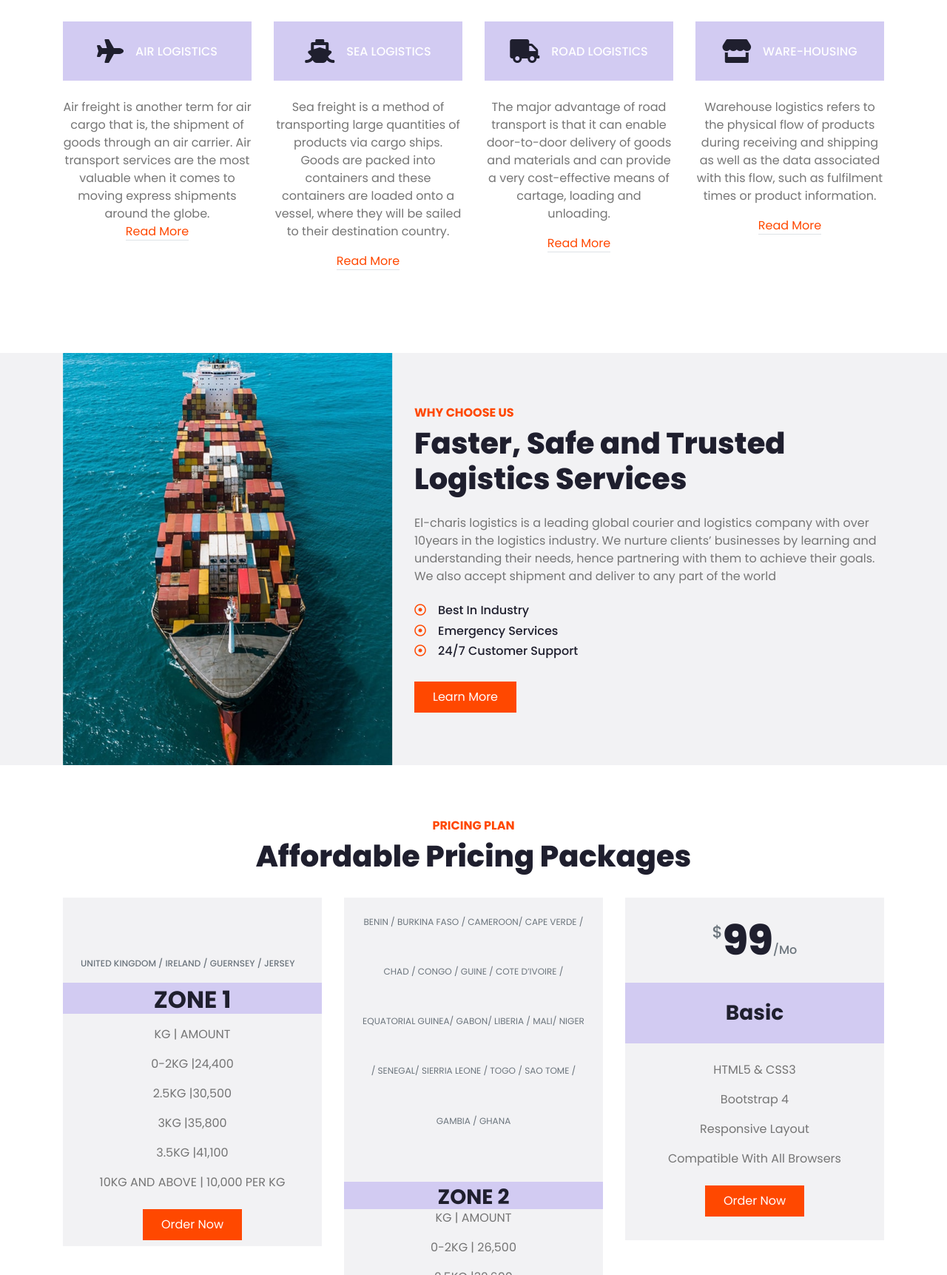
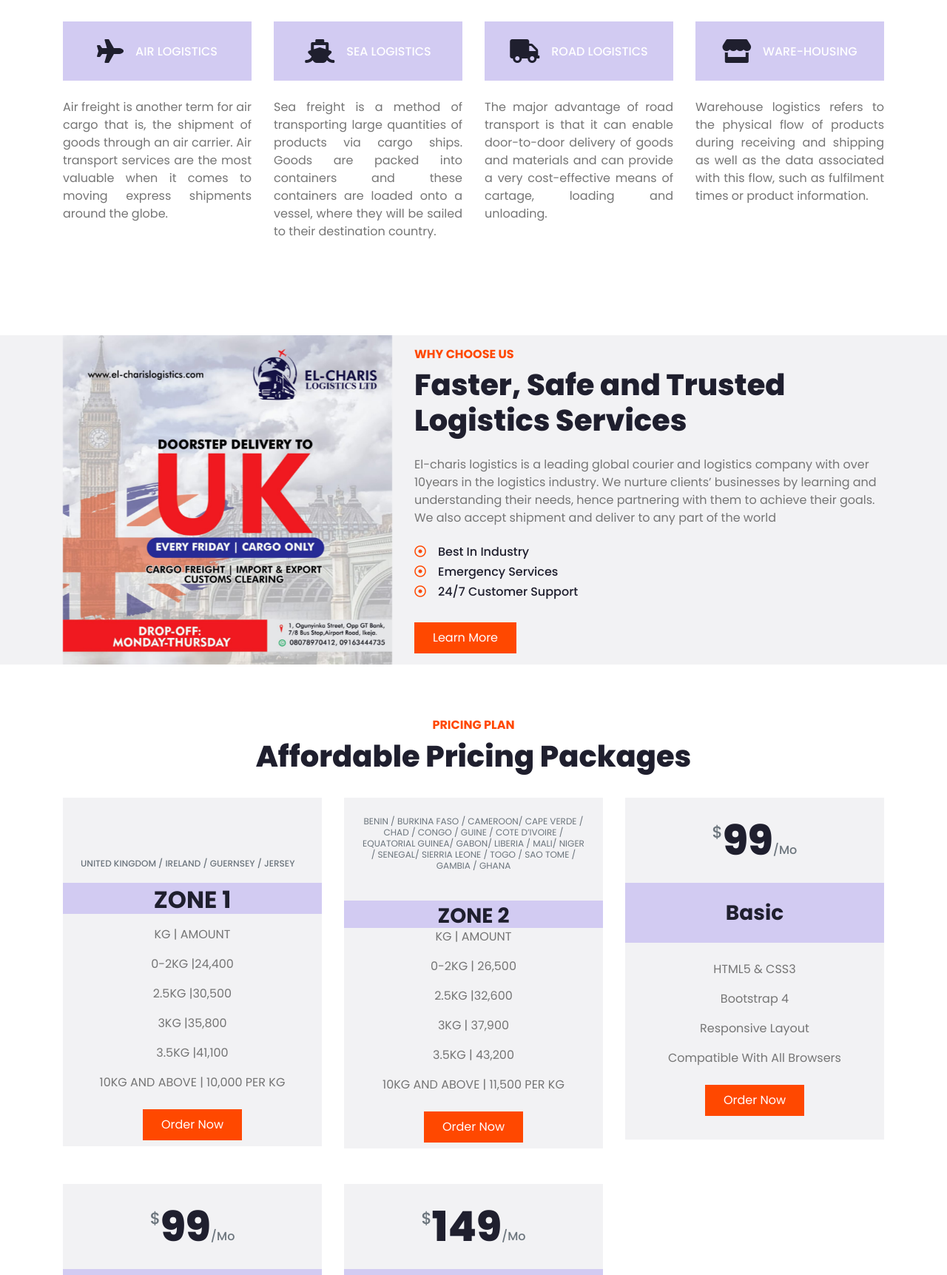
Before and after one commit to olajesu070/elcharis-newWeb, a plain HTML site: page index.html in a window 1280 px wide. Shown: the part 1880-3603 px from the top of the page at 74% size. Drawn offline with nearby package versions, Linux system fonts and the light colour scheme.

Commit message:
new fix added

```diff
--- a/index.html
+++ b/index.html
@@ -265,18 +265,23 @@
                     style="height: 47px"
                   >
                     <option selected>Select A Service</option>
-                    <option value="1">Service 1</option>
-                    <option value="2">Service 1</option>
-                    <option value="3">Service 1</option>
+                    <option value="1">Inbound Logistics.</option>
+                    <option value="2">Distribution logistics </option>
+                    <option value="3">Outbound Logistics</option>
                   </select>
                 </div>
                 <div>
-                  <button
+                  <a href="https:wa.link/l99skm" class="btn btn-dark btn-block border-0 py-3">
+                    Get A Quote
+                  </a>
+
+                  <!-- <button
                     class="btn btn-dark btn-block border-0 py-3"
                     type="submit"
                   >
+
                     Get A Quote
-                  </button>
+                  </button> -->
                 </div>
               </form>
             </div>
@@ -303,15 +308,15 @@
               <i class="fa fa-2x fa-plane text-dark pr-3"></i>
               <h6 class="text-white font-weight-medium m-0">AIR LOGISTICS</h6>
             </div>
-            <p>
+            <p style="text-align: justify;">
               Air freight is another term for air cargo that is, the shipment of
               goods through an air carrier. Air transport services are the most
               valuable when it comes to moving express shipments around the
               globe.
               <br />
-              <a class="border-bottom text-decoration-none" href=""
+              <!-- <a class="border-bottom text-decoration-none" href=""
                 >Read More</a
-              >
+              > -->
             </p>
           </div>
 
@@ -322,13 +327,13 @@
               <i class="fa fa-2x fa-ship text-dark pr-3"></i>
               <h6 class="text-white font-weight-medium m-0">SEA LOGISTICS</h6>
             </div>
-            <p>
+            <p style="text-align: justify;">
               Sea freight is a method of transporting large quantities of
               products via cargo ships. Goods are packed into containers and
               these containers are loaded onto a vessel, where they will be
               sailed to their destination country.
             </p>
-            <a class="border-bottom text-decoration-none" href="">Read More</a>
+            <!-- <a class="border-bottom text-decoration-none" href="">Read More</a> -->
           </div>
           <div class="col-lg-3 col-md-6 text-center mb-5">
             <div
@@ -337,12 +342,12 @@
               <i class="fa fa-2x fa-truck text-dark pr-3"></i>
               <h6 class="text-white font-weight-medium m-0">ROAD LOGISTICS</h6>
             </div>
-            <p>
+            <p style="text-align: justify;">
               The major advantage of road transport is that it can enable
               door-to-door delivery of goods and materials and can provide a
               very cost-effective means of cartage, loading and unloading.
             </p>
-            <a class="border-bottom text-decoration-none" href="">Read More</a>
+            <!-- <a class="border-bottom text-decoration-none" href="">Read More</a> -->
           </div>
           <div class="col-lg-3 col-md-6 text-center mb-5">
             <div
@@ -351,12 +356,12 @@
               <i class="fa fa-2x fa-store text-dark pr-3"></i>
               <h6 class="text-white font-weight-medium m-0">WARE-HOUSING</h6>
             </div>
-            <p>
+            <p style="text-align: justify;">
               Warehouse logistics refers to the physical flow of products during
               receiving and shipping as well as the data associated with this
               flow, such as fulfilment times or product information.
             </p>
-            <a class="border-bottom text-decoration-none" href="">Read More</a>
+            <!-- <a class="border-bottom text-decoration-none" href="">Read More</a> -->
           </div>
         </div>
       </div>
@@ -368,7 +373,7 @@
       <div class="container">
         <div class="row align-items-center">
           <div class="col-lg-5">
-            <img class="img-fluid w-100" src="img/feature.jpg" alt="" />
+            <img class="img-fluid w-100" src="./img/ukDelivery.jpeg" alt="" />
           </div>
           <div class="col-lg-7 py-5 py-lg-0">
             <h6 class="text-primary text-uppercase font-weight-bold">
@@ -451,16 +456,15 @@
             <div class="bg-secondary">
               <div class="text-center p-4">
                 <h1 class="display-4 mb-0">
-                  <small
+                  <p  class="align-top text-muted font-weight-SMALL" style="font-size: 12px; line-height:15px; ">BENIN / BURKINA FASO / CAMEROON/ CAPE VERDE / CHAD / CONGO / GUINE /
+                    COTE D’IVOIRE / EQUATORIAL GUINEA/ GABON/ LIBERIA / MALI/ NIGER /
+                    SENEGAL/ SIERRIA LEONE / TOGO / SAO TOME / GAMBIA / GHANA</p>
+                  <!-- <small
                     class="align-top text-muted font-weight-SMALL"
                     style="font-size: 12px; line-height:150%"
                     >BENIN / BURKINA FASO / CAMEROON/ CAPE VERDE / CHAD / CONGO / GUINE /
                     COTE D’IVOIRE / EQUATORIAL GUINEA/ GABON/ LIBERIA / MALI/ NIGER /
-                    SENEGAL/ SIERRIA LEONE / TOGO / SAO TOME / GAMBIA / GHANA</small
-                    class="align-bottom text-muted font-weight-medium"
-                    style="font-size: 6px; line-height: 15px"
-                    ></small
-                  >
+                    SENEGAL/ SIERRIA LEONE / TOGO / SAO TOME / GAMBIA / GHANA </small> -->
                 </h1>
               </div>
               <div class="bg-primary text-center pt-1">
```
Also changed, not shown: img/Event-management.jpg (added), img/canadaDelivery.jpeg (added), img/project-management.jpg (added), img/ukDelivery.jpeg (added), img/warehouse-indoor.jpg (added).
